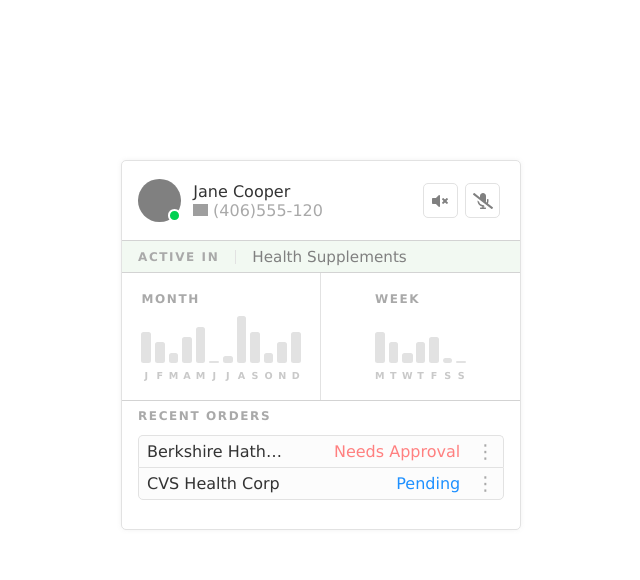
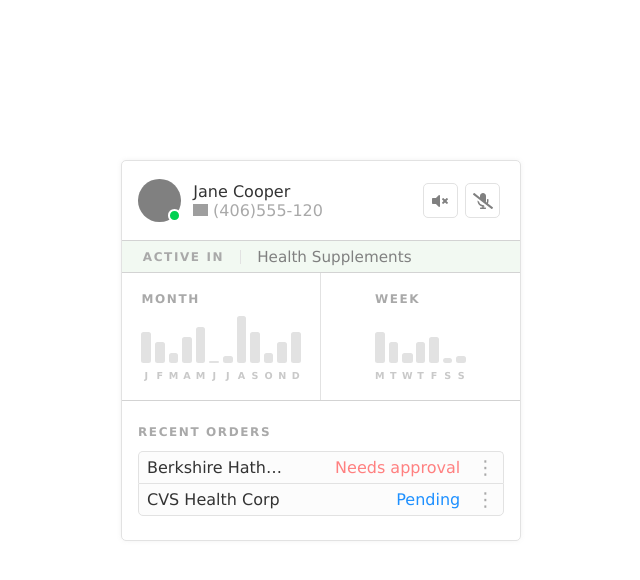
Before and after one commit to MathyEM/frontend-test-vuejs, a Vue app: page / in a window 1280 px wide. Shown: the top 580 px of the page, without its empty margins (319-959 px from the left). Built offline with nearby package versions, Linux system fonts and the light colour scheme; grey boxes are pictures that could not be loaded.

Commit message:
Small adjustment to style rule for padding inside user-container

```diff
--- a/src/App.vue
+++ b/src/App.vue
@@ -81,10 +81,6 @@ a:hover, .value:hover, .item:hover {
     border-bottom: lightgray solid 1px;
   }
 
-  .base-info, .category, .orders {
-    padding: $vertical-padding $side-padding;
-  }
-
   /// CONTROLS START
   .control {
       @include no-select;
--- a/src/components/BaseInfo.vue
+++ b/src/components/BaseInfo.vue
@@ -37,6 +37,7 @@ export default {
     display: grid;
     grid-template-columns: 2fr 10fr 4fr;
     grid-gap: 0.8rem;
+    padding: $vertical-padding $side-padding;
 
     .personal-info {
         margin: auto;
--- a/src/components/OrderItem.vue
+++ b/src/components/OrderItem.vue
@@ -1,7 +1,7 @@
 <template>
     <li :class="'item item-' + item.id">
         <h5 class="item-name">{{ item.name }}</h5>
-        <h5 class="status" :class="item.status === -1 ? 'needs-approval' : item.status === 0 ? 'pending' : 'approved'">{{ item.status === -1 ? 'Needs Approval' : item.status === 0 ? 'Pending' : 'Approved' }}</h5>
+        <h5 class="status" :class="item.status === -1 ? 'needs-approval' : item.status === 0 ? 'pending' : 'approved'">{{ item.status === -1 ? 'Needs approval' : item.status === 0 ? 'Pending' : 'Approved' }}</h5>
         <div class="control options">&#8942;</div>
     </li>
 </template>
--- a/src/components/UserActivity.vue
+++ b/src/components/UserActivity.vue
@@ -42,7 +42,7 @@ export default {
                 { name: 'thu', val: 40 },
                 { name: 'fri', val: 50 },
                 { name: 'sat', val: 10 },
-                { name: 'sun', val: 5 }
+                { name: 'sun', val: 15 }
             ]
         }
     }
```
